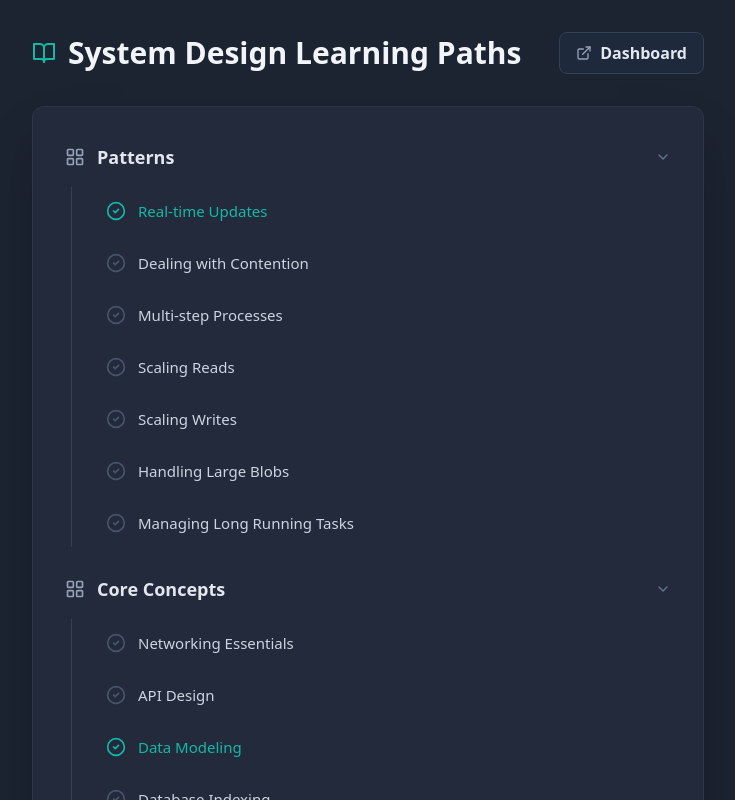
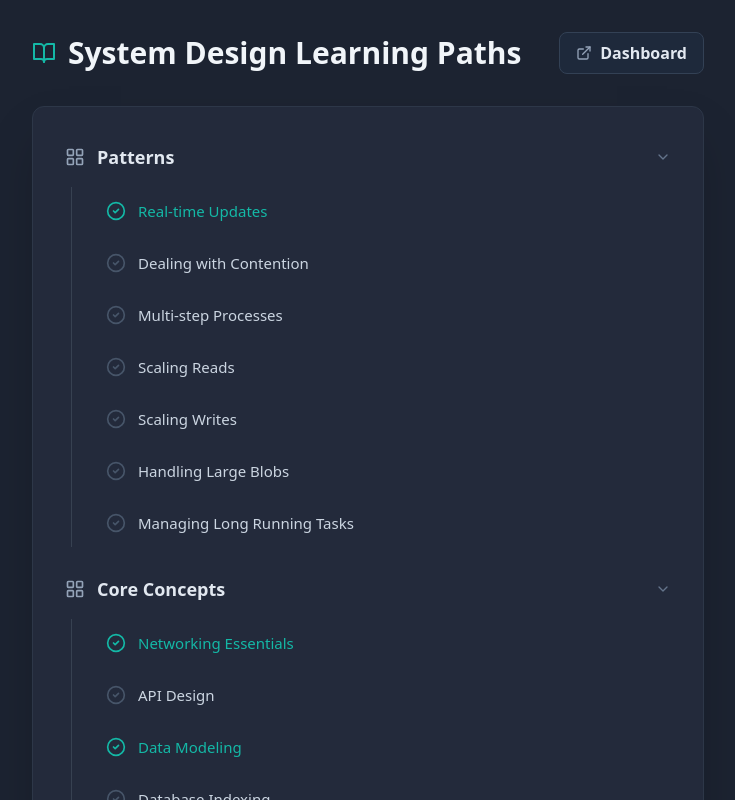
Before and after one commit to kr-aashish/system-design-quiz-hellointerview, a React (Vite) app: page /#/ in a window 1280 px wide. Shown: the top 800 px of the page, without its empty margins (272-1007 px from the left). Built offline with nearby package versions, Linux system fonts and the light colour scheme.

Commit message:
feat: integrate Networking Essentials quiz component and update its completion status

```diff
--- a/App.jsx
+++ b/App.jsx
@@ -11,6 +11,7 @@ import ScalingReadsQuiz from './scaling-reads-quiz';
 import ScalingWritesQuiz from './scaling-writes-quiz';
 import LongRunningTasksQuiz from './managing-long-running-tasks-quiz';
 import DataModelingQuiz from './data-modeling-quiz';
+import NetworkingEssentialsQuiz from './networking-essentials-quiz';
 
 // Map output file names to imported components
 const componentsMap = {
@@ -22,6 +23,7 @@ const componentsMap = {
   'scaling-reads-quiz.jsx': ScalingReadsQuiz,
   'scaling-writes-quiz.jsx': ScalingWritesQuiz,
   'data-modeling-quiz.jsx': DataModelingQuiz,
+  'networking-essentials-quiz.jsx': NetworkingEssentialsQuiz,
 };
 
 function Index() {
--- a/quiz-state.json
+++ b/quiz-state.json
@@ -78,9 +78,9 @@
       "name": "Networking Essentials",
       "path": "/learn/system-design/core-concepts/networking-essentials",
       "slug": "core-concepts-networking-essentials",
-      "status": "pending",
-      "lastAttempt": null,
-      "outputFile": null,
+      "status": "completed",
+      "lastAttempt": "2026-03-28T00:00:00Z",
+      "outputFile": "networking-essentials-quiz.jsx",
       "retryCount": 0
     },
     {
```
